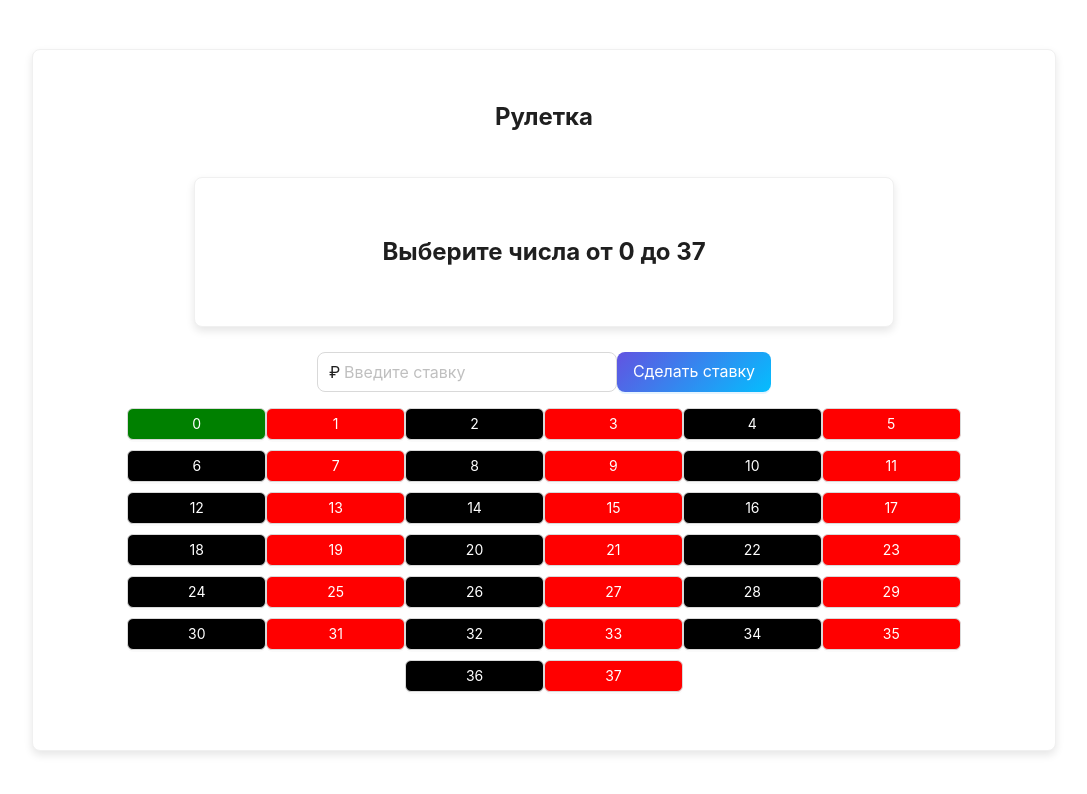
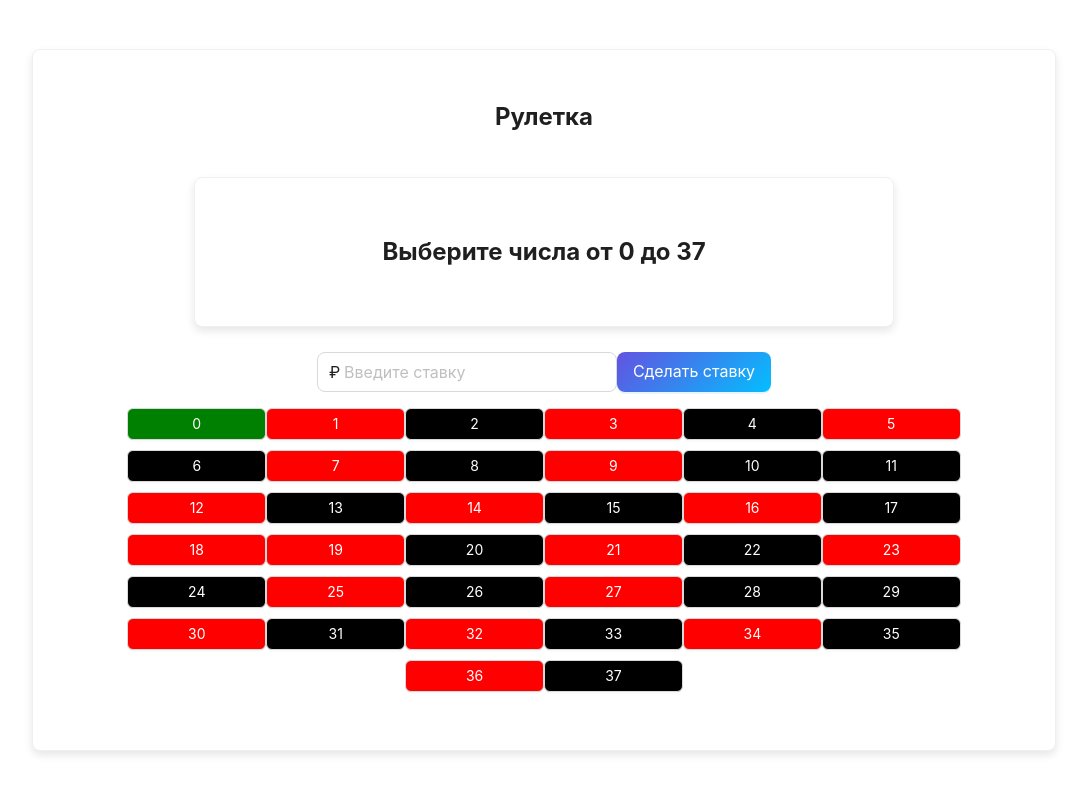
Before and after one commit to JustGithubProject/GolangCasino, a React (Vite) app in the folder frontend-casino/: page / in a window 1280 px wide. Shown: the top 794 px of the page, without its empty margins (96-1183 px from the left). Built offline with nearby package versions, Linux system fonts and the light colour scheme.

Commit message:
Сделал на фронте правильно цвета для чисел

```diff
--- a/frontend-casino/src/components/RouletteCard.jsx
+++ b/frontend-casino/src/components/RouletteCard.jsx
@@ -113,10 +113,12 @@ const styles = {
 function getColorForNumber(number) {
     if (number === 0) {
         return 'green';
-    } else if (number % 2 === 0) {
+    } else if (
+        [1, 3, 5, 7, 9, 12, 14, 16, 18, 19, 21, 23, 25, 27, 30, 32, 34, 36].includes(number)
+    ) {
+        return 'red';
+    } else {
         return 'black';
-    } else {
-        return 'red';
     }
 }
 
```
Also changed, not shown: frontend-casino/src/components/BlackButton.jsx (added), frontend-casino/src/components/RedButton.jsx (added).
